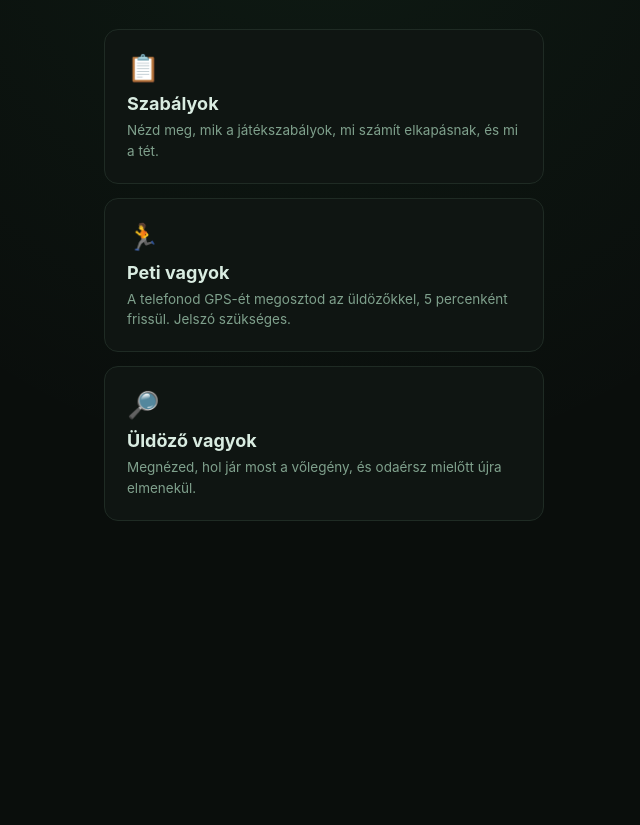
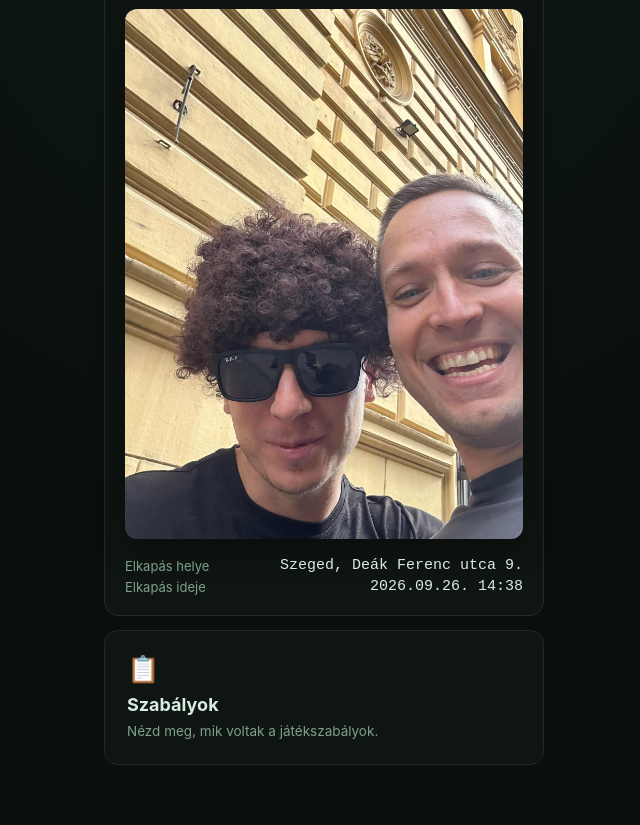
Before and after one commit to W4NCHOPE/Peti-vad-szat, a website: page index.html in a window 1280 px wide. Shown: the part 130-955 px from the top of the page, without its empty margins (316-956 px from the left). Before the commit the page ends 800 px from the top, so only its background shows below. Drawn offline with nearby package versions, Linux system fonts and the light colour scheme.

Commit message:
Add files via upload

```diff
--- a/index.html
+++ b/index.html
@@ -186,6 +186,14 @@
     background: rgba(79,224,138,0.07);
     border: 1px solid rgba(79,224,138,0.25);
   }
+  .memento-photo{
+    display: block;
+    width: 100%;
+    max-width: 440px;
+    margin: 0 auto 18px;
+    border-radius: 12px;
+    box-shadow: 0 10px 28px rgba(0,0,0,0.4);
+  }
 </style>
 </head>
 <body>
@@ -212,24 +220,24 @@ function render(html){ app.innerHTML = html; }
 function goHome(){
   clearTimers();
   render(`
-    <div class="blip"></div><span style="font-size:13px;color:var(--text-dim);letter-spacing:0.02em;">élő játék</span>
     <h1>Peti legénybúcsú 2026</h1>
-    <p class="sub">A vőlegény telefonja 5 percenként elküldi a helyzetét. Válaszd ki, ki vagy.</p>
+    <p class="sub">Gratulálunk az Üldözőknek! 🎉</p>
+    <div class="panel">
+      <img src="assets/elkapas.jpg" alt="Az elkapás pillanata" class="memento-photo">
+      <div class="status-row">
+        <span class="status-label">Elkapás helye</span>
+        <span class="status-value">Szeged, Deák Ferenc utca 9.</span>
+      </div>
+      <div class="status-row" style="margin-bottom:0;">
+        <span class="status-label">Elkapás ideje</span>
+        <span class="status-value">2026.09.26. 14:38</span>
+      </div>
+    </div>
     <div class="cards">
       <button class="card" onclick="showRules()">
         <span class="role-icon">📋</span>
         <h2>Szabályok</h2>
-        <p>Nézd meg, mik a játékszabályok, mi számít elkapásnak, és mi a tét.</p>
-      </button>
-      <button class="card" onclick="startGroomPassword()">
-        <span class="role-icon">🏃</span>
-        <h2>Peti vagyok</h2>
-        <p>A telefonod GPS-ét megosztod az üldözőkkel, 5 percenként frissül. Jelszó szükséges.</p>
-      </button>
-      <button class="card" onclick="startChaser()">
-        <span class="role-icon">🔎</span>
-        <h2>Üldöző vagyok</h2>
-        <p>Megnézed, hol jár most a vőlegény, és odaérsz mielőtt újra elmenekül.</p>
+        <p>Nézd meg, mik voltak a játékszabályok.</p>
       </button>
     </div>
   `);
```
Also changed, not shown: assets/elkapas.jpg (added).
